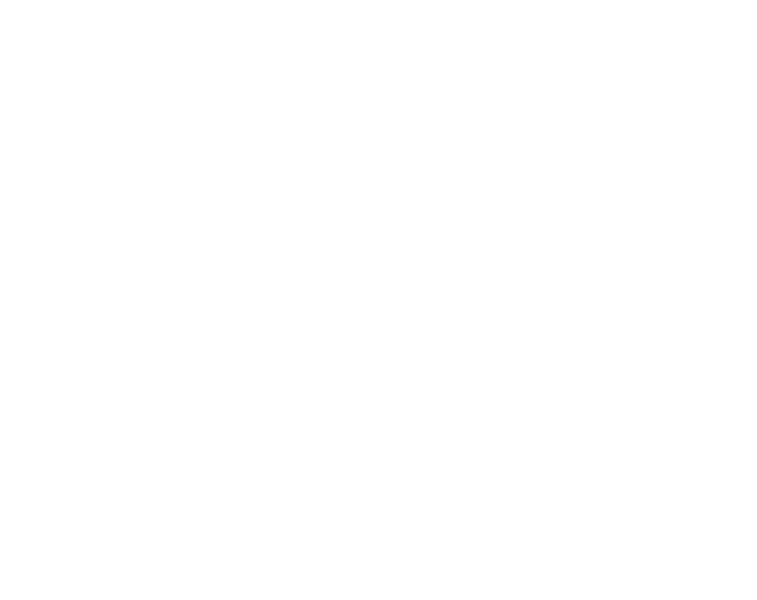
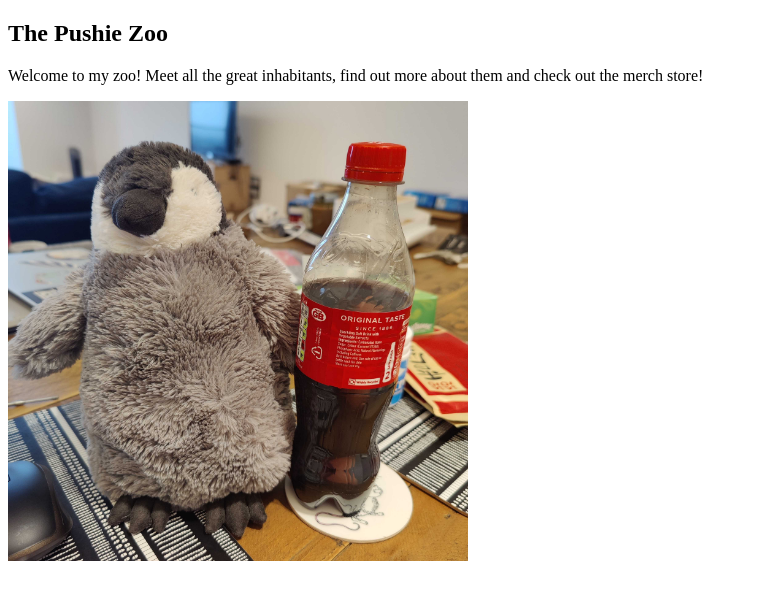
Before and after one commit to WendiF/WendiF.github.io, a plain HTML site: page index.html in a window 1280 px wide. Shown: the whole page, without its empty margins (0-757 px from the left). Drawn offline with Linux system fonts and the light colour scheme.

Commit message:
Archie in the zoo

```diff
--- a/index.html
+++ b/index.html
@@ -5,6 +5,9 @@
     <title>Title</title>
 </head>
 <body>
+    <h2>The Pushie Zoo</h2>
+    <p>Welcome to my zoo! Meet all the great inhabitants, find out more about them and check out the merch store!</p>
+    <img src="Archie.jpg" alt="Archibald the Penguin" width="460">
 
 </body>
 </html>
```
Also changed, not shown: Archie.jpg (added).
